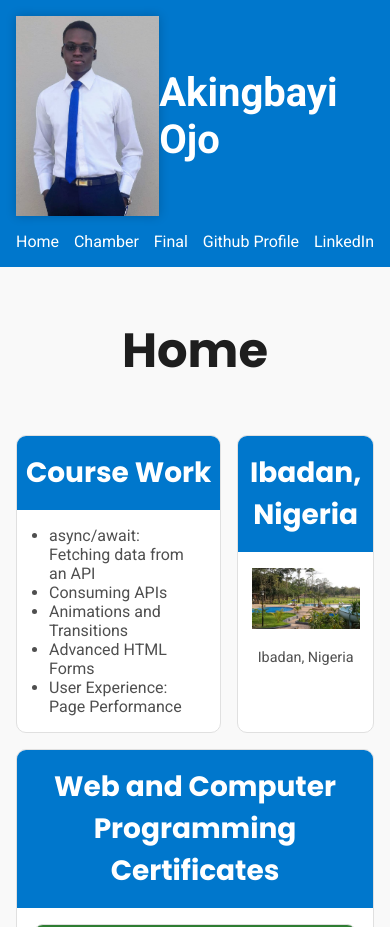
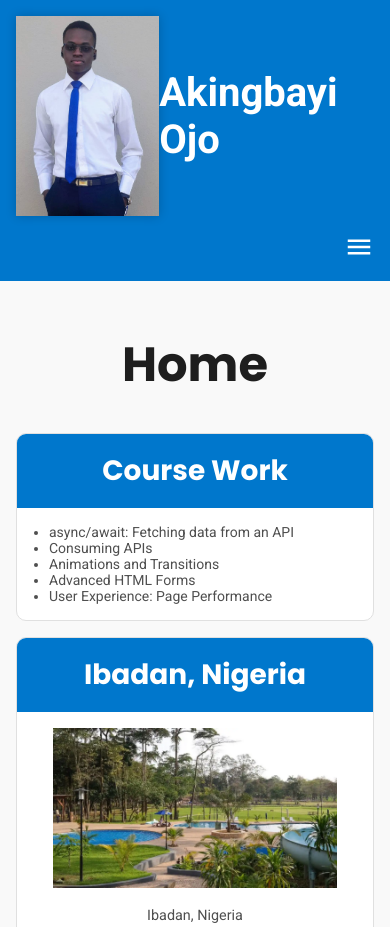
Before and after one commit to king-nika/wdd231, a plain HTML site: page index.html in a window 390 px wide. Shown: the top 927 px of the page. Drawn offline with Linux system fonts and the light colour scheme.

Commit message:
Home page done

```diff
--- a/index.html
+++ b/index.html
@@ -30,6 +30,8 @@
                 <li><a href="https://www.linkedin.com/in/akingbayi-ojo-440990335/">LinkedIn</a></li>
             </ul>
         </nav>
+
+        <button id="menu" aria-label="Menu"></button>
     </header>
 
     <main>
@@ -86,5 +88,6 @@
     </footer>
 
     <script src="scripts/footer.js"></script>
+    <script src="scripts/home.js"></script>
 </body>
 </html>
--- /dev/null
+++ b/scripts/home.js
@@ -0,0 +1,13 @@
+const nav = document.querySelector("nav ul");
+const menuBtn = document.getElementById("menu");
+
+const openMenu =
+  '<svg xmlns="http://www.w3.org/2000/svg" height="30px" viewBox="0 -960 960 960" width="30px" fill="#ffffff"><path d="M120-240v-80h720v80H120Zm0-200v-80h720v80H120Zm0-200v-80h720v80H120Z" /></svg>';
+const closeMenu =
+  '<svg xmlns="http://www.w3.org/2000/svg" height="30px" viewBox="0 -960 960 960" width="30px" fill="#ffffff"><path d="m256-200-56-56 224-224-224-224 56-56 224 224 224-224 56 56-224 224 224 224-56 56-224-224-224 224Z"/></svg>';
+
+menuBtn.innerHTML = openMenu;
+menuBtn.addEventListener("click", () => {
+  nav.classList.toggle("open");
+  menuBtn.innerHTML = nav.classList.contains("open") ? closeMenu : openMenu;
+});
--- a/styles/homes.css
+++ b/styles/homes.css
@@ -32,6 +32,9 @@ header {
   color: #ffffff;
   padding: 1rem;
 }
+header button {
+  display: none;
+}
 header div,
 header nav,
 main {
@@ -39,6 +42,7 @@ main {
   margin: 0 auto;
 }
 header div {
+  width: 100%;
   display: flex;
   justify-content: space-between;
   align-items: center;
@@ -61,10 +65,22 @@ header nav ul {
   justify-content: space-between;
   align-items: center;
 }
+header nav li {
+  flex: 1 1 0;
+  width: 100%;
+}
 header nav a {
   text-decoration: none;
-  font-size: 1rem;
+  font-size: 1.2rem;
   color: #ffffff;
+  display: block;
+  width: 100%;
+  padding: 1rem;
+  text-align: center;
+  transition: background-color 0.3s ease;
+}
+header nav a:hover {
+  background-color: var(--hover);
 }
 main {
   padding: 1rem;
@@ -86,7 +102,7 @@ main section {
   /* box-shadow: 0 0 10px rgba(0, 0, 0, 0.2); */
 }
 main section h2 {
-  padding: 1rem 0;
+  padding: 1rem;
   margin-bottom: 1rem;
   background-color: var(--accent-color);
   color: #ffffff;
@@ -137,3 +153,45 @@ footer {
   line-height: 2rem;
   font-size: 1rem;
 }
+
+@media only screen and (max-width: 35rem) {
+  body {
+    font-size: 14px;
+  }
+  header {
+    position: relative;
+    display: flex;
+    flex-direction: column;
+    align-items: flex-end;
+    justify-content: center;
+  }
+  header button {
+    display: block;
+    background-color: transparent;
+    border: none;
+    cursor: pointer;
+    margin-top: 1rem;
+  }
+  header nav {
+    position: absolute;
+    top: calc(100% - 1rem);
+    right: 0;
+    width: 100%;
+  }
+  header nav ul {
+    overflow: hidden;
+    background-color: var(--accent-color);
+    flex-direction: column;
+    max-height: 0;
+    transition: max-height 0.3s ease;
+  }
+  header nav ul.open {
+    max-height: 300px;
+  }
+  main {
+    display: block;
+  }
+  main section {
+    margin-bottom: 1rem;
+  }
+}
```
